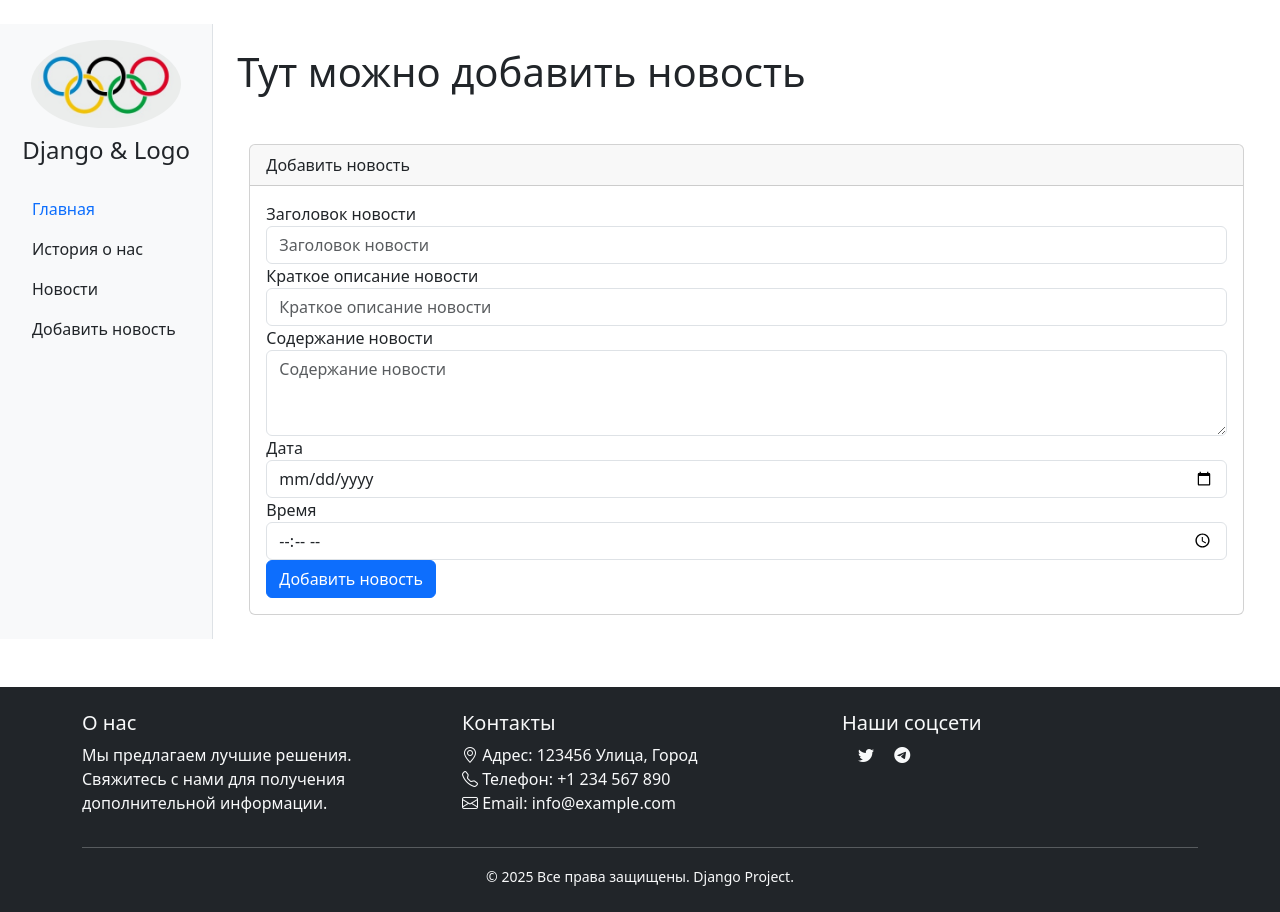
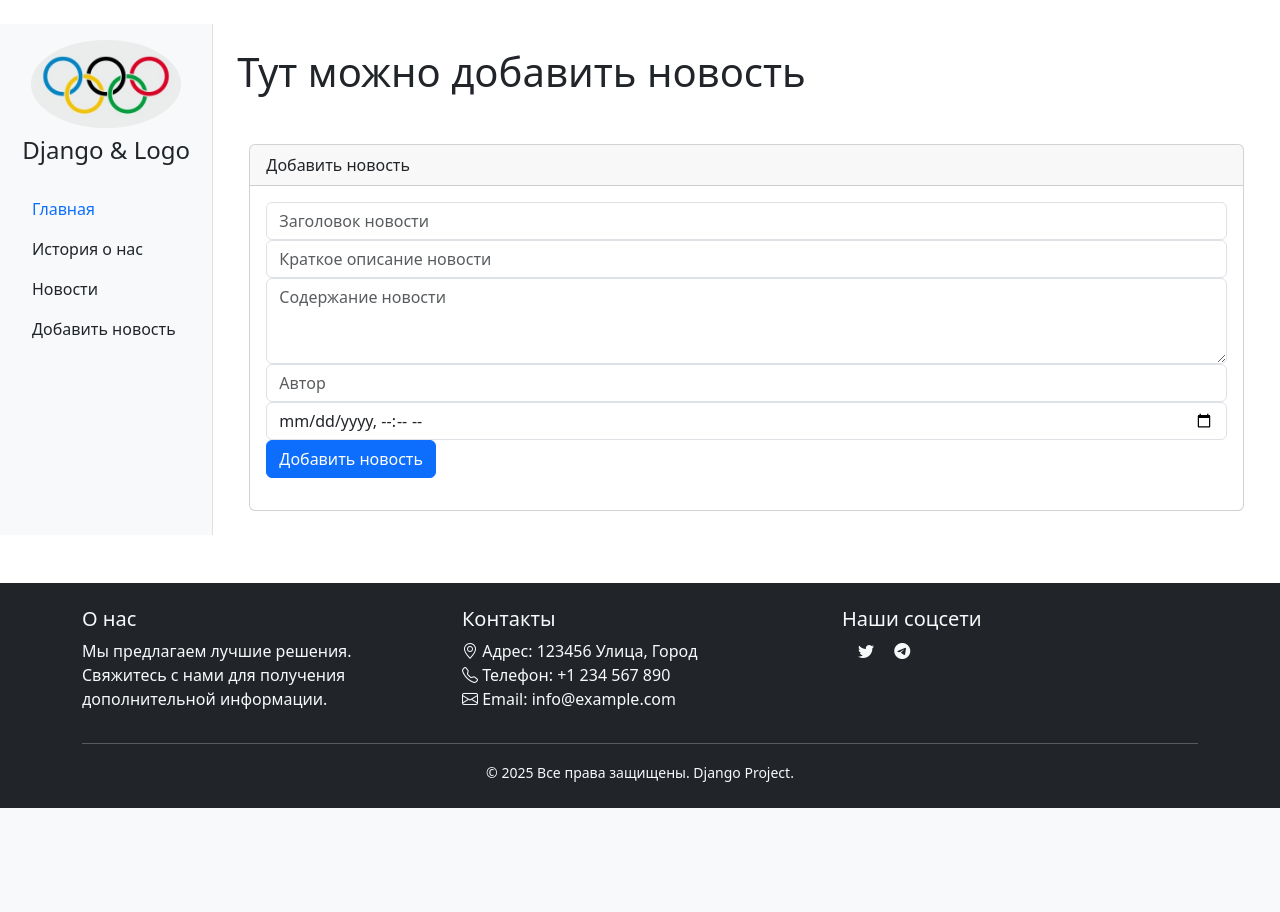
Before and after one commit to Vaslav-MS/L-DJ04, a Django app: a page that uses djcod25/news/templates/news/add_new_post.html in a window 1280 px wide. Shown: the part 45-957 px from the top of the page. After the commit the page ends 853 px from the top, so only its background shows below. Run offline with Django 5.2, Linux system fonts and the light colour scheme.

Commit message:
fin lesson code

```diff
--- /dev/null
+++ b/djcod25/news/forms.py
@@ -0,0 +1,14 @@
+from .models import News_post
+from django.forms import ModelForm, TextInput, Textarea, DateTimeInput
+
+class News_postForm(ModelForm):
+    class Meta:
+        model = News_post
+        fields = ['title', 'short_description', 'text', 'autor', 'pub_date']
+        widgets = {
+            'title': TextInput(attrs={'class': 'form-control', 'placeholder': 'Заголовок новости'}),
+            'short_description': TextInput(attrs={'class': 'form-control', 'placeholder': 'Краткое описание новости'}),
+            'text': Textarea(attrs={'class': 'form-control', 'rows': '3', 'placeholder': 'Содержание новости'}),
+            'autor': TextInput(attrs={'class': 'form-control', 'placeholder': 'Автор'}),
+            'pub_date': DateTimeInput(attrs={'class': 'form-control', 'type': 'datetime-local', 'placeholder': 'Дата публикации'}),
+        }
--- a/djcod25/news/templates/news/add_new_post.html
+++ b/djcod25/news/templates/news/add_new_post.html
@@ -15,27 +15,17 @@
                 <form method="POST">
                     {% csrf_token %}
                     <div class="form-group">
-                        <label for="title">Заголовок новости</label>
-                        <input type="text" class="form-control" id="title" placeholder="Заголовок новости">
+                        {{ form.title }}
+                        {{ form.short_description }}
+                        {{ form.text }}
                     </div>
                     <div class="form-group">
-                        <label for="description">Краткое описание новости</label>
-                        <input type="text" class="form-control" id="description" placeholder="Краткое описание новости">
-                    </div>
-                    <div class="form-group">
-                        <label for="content">Содержание новости</label>
-                        <textarea class="form-control" id="content" rows="3" placeholder="Содержание новости"></textarea>
-                    </div>
-                    <div class="form-group">
-                        <label for="date">Дата</label>
-                        <input type="date" class="form-control" id="date">
-                    </div>
-                    <div class="form-group">
-                        <label for="time">Время</label>
-                        <input type="time" class="form-control" id="time">
+                        {{ form.autor }}
+                        {{ form.pub_date }}
                     </div>
                     <button type="submit" class="btn btn-primary">Добавить новость</button>
                 </form>
+                <p>{{error}}</p>
             </div>
         </div>
     </div>
--- a/djcod25/news/views.py
+++ b/djcod25/news/views.py
@@ -1,9 +1,19 @@
-from django.shortcuts import render
+from django.shortcuts import render, redirect
 from .models import News_post
+from .forms import News_postForm
 
 def home(request):
     news = News_post.objects.all()
     return render(request, 'news/news.html', {'news': news})
 
 def create(request):
-    return render(request, 'news/add_new_post.html')
+    error = ''
+    if request.method == 'POST':
+        form = News_postForm(request.POST)
+        if form.is_valid():
+            form.save()
+            return redirect('news_home')
+        else:
+            error = 'Данные не корректные'
+    form = News_postForm()
+    return render(request, 'news/add_new_post.html', {'form': form, 'error': error})
--- a/main.py
+++ /dev/null
@@ -1 +0,0 @@
-# TEST TEST TEST TEST
```
